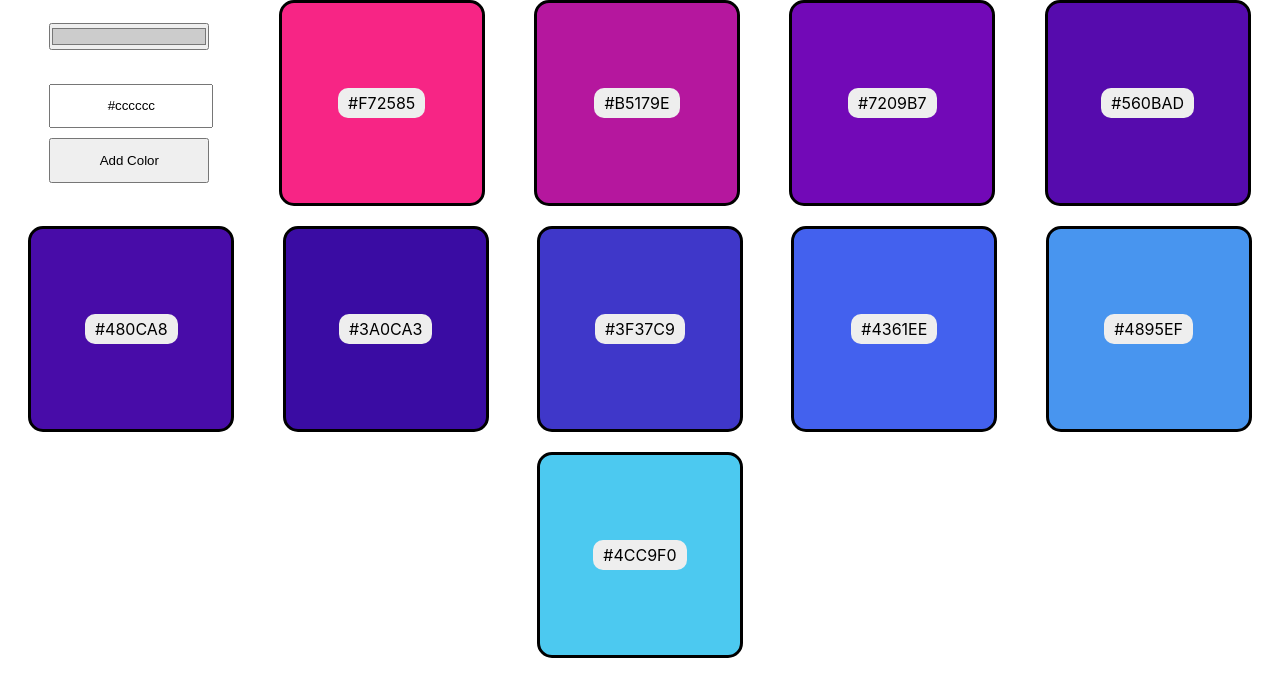
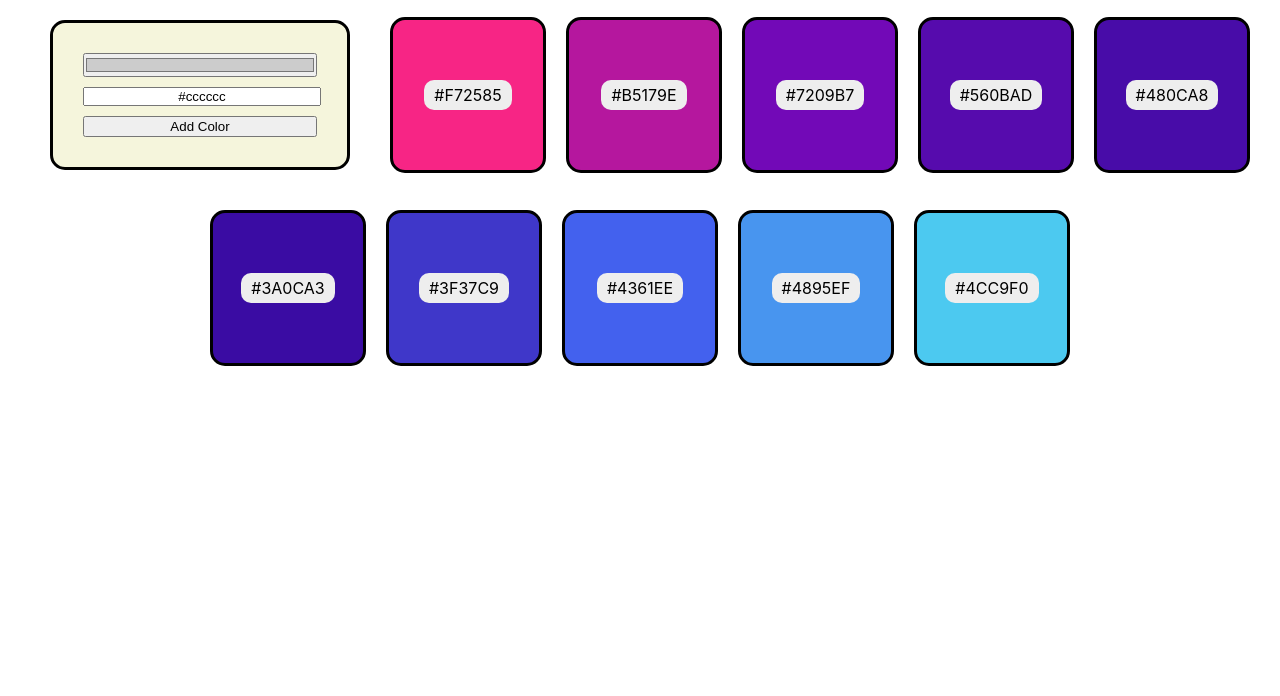
Before and after one commit to Chaosfuchs/color-saver-app, a React (Create React App) app: page / in a window 1280 px wide. Shown: the top 696 px of the page. Built offline with nearby package versions, Linux system fonts and the light colour scheme.

Commit message:
Change styles make form fancy

```diff
--- a/src/App.js
+++ b/src/App.js
@@ -34,7 +34,7 @@ export default function App() {
 const CardFlex = styled.main`
   display: flex;
   flex-wrap: wrap;
-  justify-content: space-evenly;
+  justify-content: center;
   align-items: center;
   gap: 20px;
 `;
--- a/src/components/ColorBox.jsx
+++ b/src/components/ColorBox.jsx
@@ -12,8 +12,8 @@ export default function ColorBox({ color }) {
 }
 
 const StyledBox = styled.div`
-  width: 200px;
-  height: 200px;
+  width: 150px;
+  height: 150px;
   border-radius: 15px;
   background: ${props => props.backgroundColor};
   display: grid;
--- a/src/components/ColorForm.jsx
+++ b/src/components/ColorForm.jsx
@@ -25,11 +25,17 @@ export default function ColorForm({ onSubmit }) {
 
 const FormContainer = styled.form`
   box-sizing: border-box;
-  display: grid;
+  display: flex;
+  flex-direction: column;
+  justify-content: center;
   gap: 10px;
-  width: 200px;
-  height: 200px;
-  padding: 20px;
+  width: 300px;
+  height: 150px;
+  padding: 30px;
+  margin: 20px;
+  border: 3px solid black;
+  border-radius: 15px;
+  background-color: beige;
 
   input {
     width: 100%;
```
